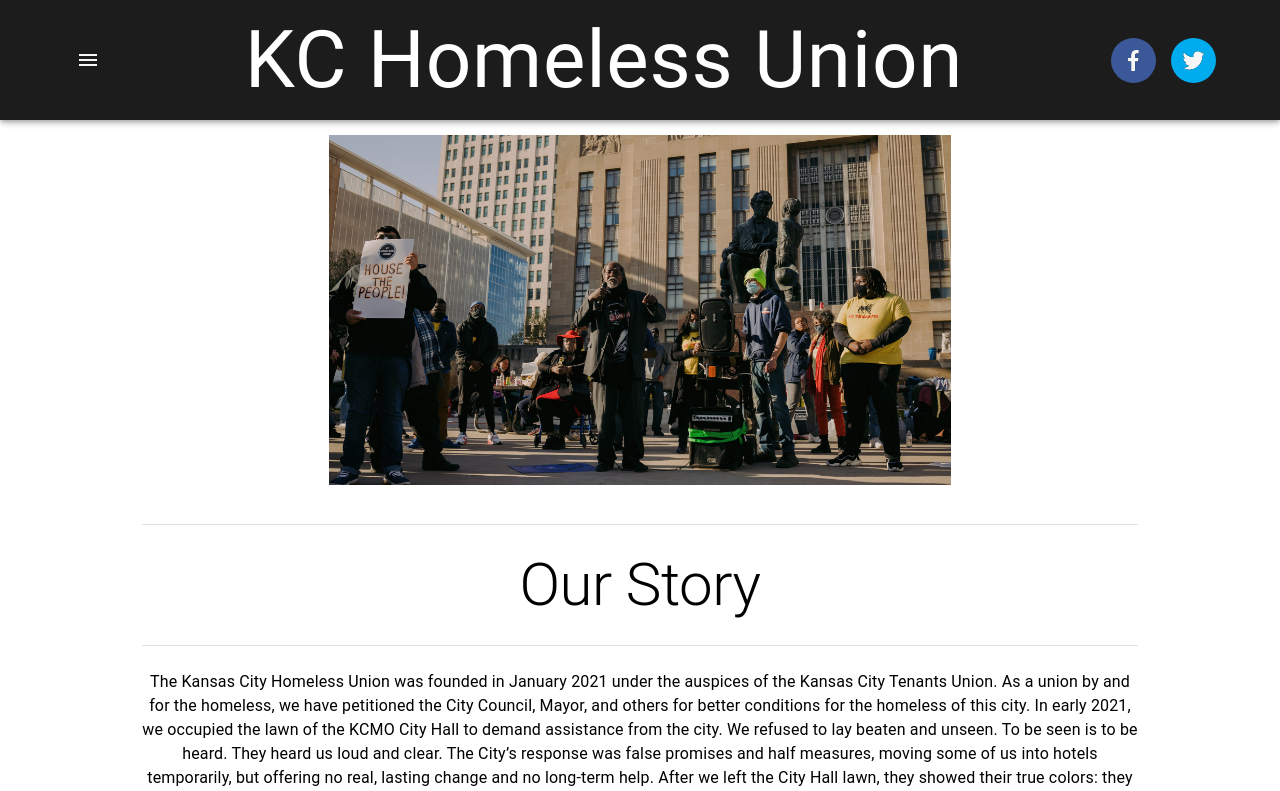
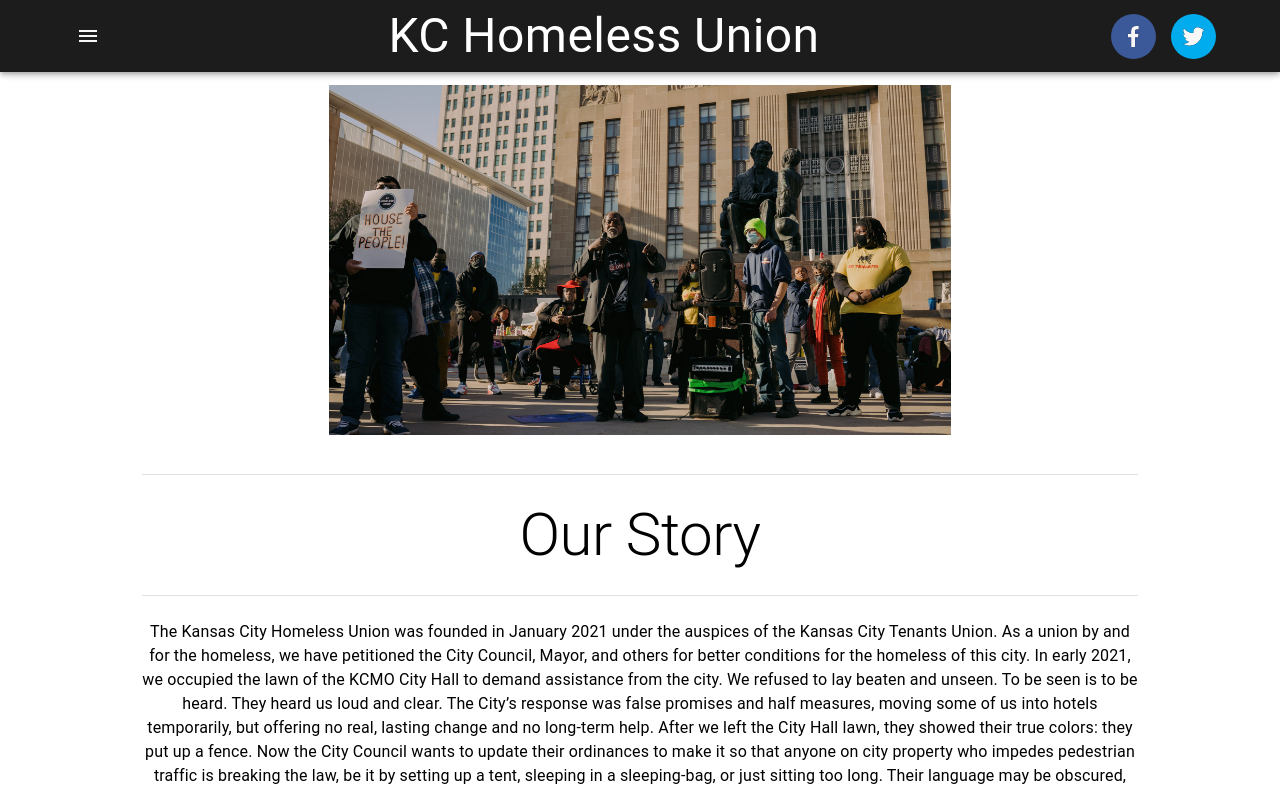
Before and after one commit to Kansas-City-Homeless-Union/Kansas-City-Homeless-Union.github.io, a React (Create React App) app: page / in a window 1280 px wide. Shown: the top 791 px of the page. Built offline with nearby package versions, Linux system fonts and the light colour scheme.

Commit message:
Navbar resize fixes

```diff
--- a/src/components/NavBar/NavBar.tsx
+++ b/src/components/NavBar/NavBar.tsx
@@ -14,10 +14,11 @@
 import               "./NavBar.css";
 import { SocialIcon } from "react-social-icons";
 
+
 const Navbar = () => {
   const [anchorElNav, setAnchorElNav] = useState<any>(null);
   const [headerLarge, setHeaderLarge] = useState<boolean>(true);
-  const [resizeFired, setResizeFired] = useState<boolean>(false);
+  const [windowWidth, setWindowWidth] = useState<number>(window.innerWidth);
 
   const socialIconStyle = {
     marginLeft: 15,
@@ -25,7 +26,7 @@
     height: window.innerWidth > 500 ? 45 : 35,
   };
 
-  const navHeaderText = window.innerWidth > 425 ? "KC Homeless Union" : "KCHU";
+  const navHeaderText = () => windowWidth > 1000 ? "KC Homeless Union" : "KCHU";
 
   const handleCloseNavMenu = () => {
     setAnchorElNav(null);
@@ -40,25 +41,23 @@
     const winScroll = document.body.scrollTop ||
                       document.documentElement.scrollTop;
 
-    if (resizeFired || winScroll > heightToHideFrom) {
+    if (windowWidth || winScroll > heightToHideFrom) {
         headerLarge &&      // to limit setting state only the first time
-        window.innerWidth > 425 &&
         setHeaderLarge(false);
     } else {
         setHeaderLarge(true);
     }
   };
 
-  // If resizing ever happens we are just going to make the header small just in case
-  const listenToResize = () => {
-    setResizeFired(true);
-    listenToScroll();
-  };
+  const listenToResize = () => setWindowWidth(window.innerWidth);
+
+  const HeaderText = () => <a href="/" style={{ textDecoration: "none", color: "white" }}>{navHeaderText()}</a>;
+
 
   useEffect(() => {
     window.addEventListener("scroll", listenToScroll);
     window.addEventListener("resize", listenToResize);
-    return () => {
+      return () => {
         window.removeEventListener("scroll", listenToScroll);
         window.removeEventListener("resize", listenToResize);
     }
@@ -125,7 +124,8 @@
                           </Link>
                       </Menu>
                       <Typography style={{ margin: "auto", fontSize: headerLarge ? "5em" : "3em" }} component="h1" className="font-transition">
-                          <a href="/" style={{ textDecoration: "none", color: "white" }}>{navHeaderText}</a>
+                          {/* <a href="/" style={{ textDecoration: "none", color: "white" }}>{navHeaderText(window.innerWidth, windowWidth)}</a> */}
+                          <HeaderText />
                       </Typography>
                           <SocialIcon
                               url="https://www.facebook.com/kchomelessunion"
```
